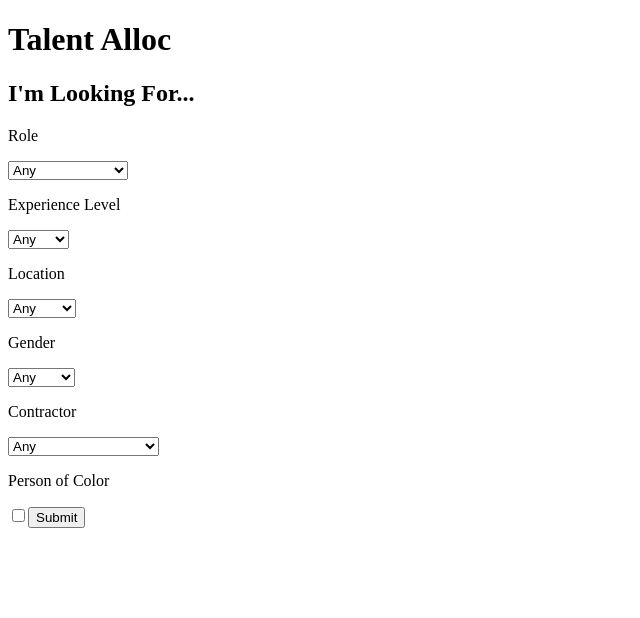
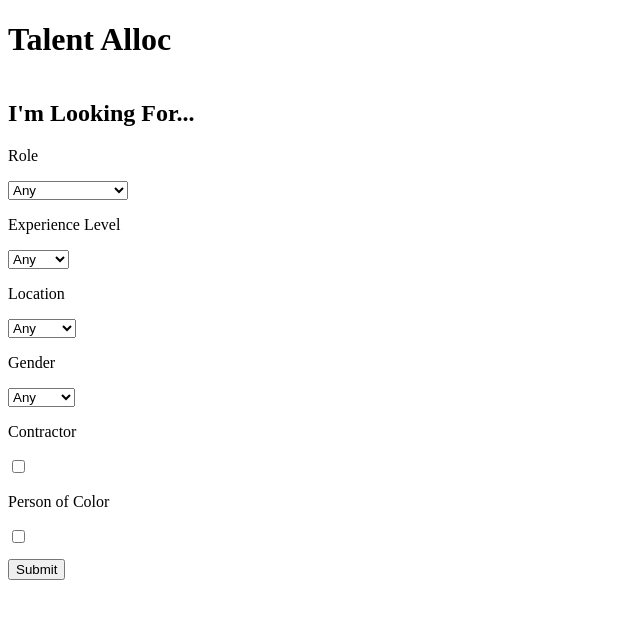
Before and after one commit to jackcurtin/team7_frontend, an Angular app in the folder hackathon-frontend-angular/: page /form in a window 1280 px wide. Shown: the top 618 px of the page, without its empty margins (0-640 px from the left). Built offline with nearby package versions, Linux system fonts and the light colour scheme.

Commit message:
refactored contractor and POC filter options

```diff
--- a/hackathon-frontend-angular/src/app/app.component.html
+++ b/hackathon-frontend-angular/src/app/app.component.html
@@ -1,2 +1,2 @@
 <h1>Talent Alloc</h1>
-<router-outlet></router-outlet>
+<app-form></app-form>
--- a/hackathon-frontend-angular/src/app/form/form.component.css
+++ b/hackathon-frontend-angular/src/app/form/form.component.css
@@ -0,0 +1,15 @@
+#page_grid{
+  display: grid;
+  grid-template-rows: 50% 50%;
+  grid-template-columns: 20% 80%;
+}
+
+#results_window{
+  height: 60vh;
+  overflow-y: auto;
+}
+
+#submit{
+  display: block;
+  margin-top: 5%;
+}
--- a/hackathon-frontend-angular/src/app/form/form.component.html
+++ b/hackathon-frontend-angular/src/app/form/form.component.html
@@ -1,3 +1,4 @@
+<section id="page_grid">
   <form id="resource_search_form">
     <h2>I'm Looking For...</h2>
     <p>Role</p>
@@ -28,15 +29,14 @@
       <option value="M">Male</option>
     </select>
     <p>Contractor</p>
-  <select [(ngModel)]="contractor" id="contractor_selection" name="contractorSelection">
-    <option value=undefined>Any</option>
-    <option value="True">Only Contractor</option>
-    <option value="False">Only Non-Contractors</option>
-  </select>
+    <input [(ngModel)]="contractor" id="contractor_selection" name="contractorSelection" type="checkbox" value="1">
     <p>Person of Color</p>
     <input [(ngModel)]="poc" id="poc_selection" name="poc_selection" type="checkbox" value="1">
     <input (click)="inputFormFields(role, experience, location, gender, contractor, poc)"
            type="submit" value="Submit" id="submit">
   </form>
 
+  <div id="results_window">
     <app-results [results]="filteredResources" ></app-results>
+  </div>
+</section>
--- a/hackathon-frontend-angular/src/app/form/form.component.ts
+++ b/hackathon-frontend-angular/src/app/form/form.component.ts
@@ -31,7 +31,9 @@ export class FormComponent implements OnInit {
           if ((resource.role === role || !role)
             && (resource.roleLevel === exp || !exp)
           && (resource.location === loc || !loc)
-            && (resource.gender === gender || !gender)) {
+            && (resource.gender === gender || !gender)
+          && (resource.contractor === contr || !contr)
+          && (resource.personOfColor === poc || !poc)) {
             // console.log(resource);
             this.filteredResources.push(resource);
           }
--- a/hackathon-frontend-angular/src/app/results/results.component.html
+++ b/hackathon-frontend-angular/src/app/results/results.component.html
@@ -3,7 +3,7 @@
     <div class="resource_listing">
       <h3 class="resource_name">{{this.result.name}}</h3>
       <p>Role: {{this.result.role}}</p>
-      <p>Experience Level :{{this.result.roleLevel}}</p>
+      <p>Experience Level: {{this.result.roleLevel}}</p>
       <p>Location: {{this.result.location}}</p>
       <p>Sex: {{this.result.gender}}</p>
     </div>
```
Lines whose indentation alone changed are shown as unchanged.
